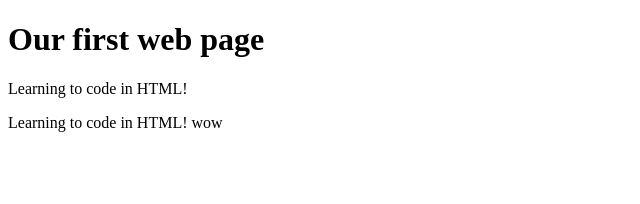
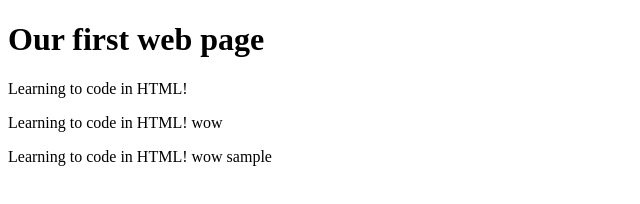
Before and after one commit to rmuralidharr/DIS, a plain HTML site: page VS/index.html in a window 1280 px wide. Shown: the whole page, without its empty margins (0-640 px from the left). Drawn offline with Linux system fonts and the light colour scheme.

Commit message:
third modification

```diff
--- a/VS/index.html
+++ b/VS/index.html
@@ -5,5 +5,6 @@
         <h1> Our first web page</h1>
         <p>Learning to code in HTML!</p>
         <p>Learning to code in HTML! wow</p>
+        <p>Learning to code in HTML! wow sample</p>
     </body>
 </html>
```
